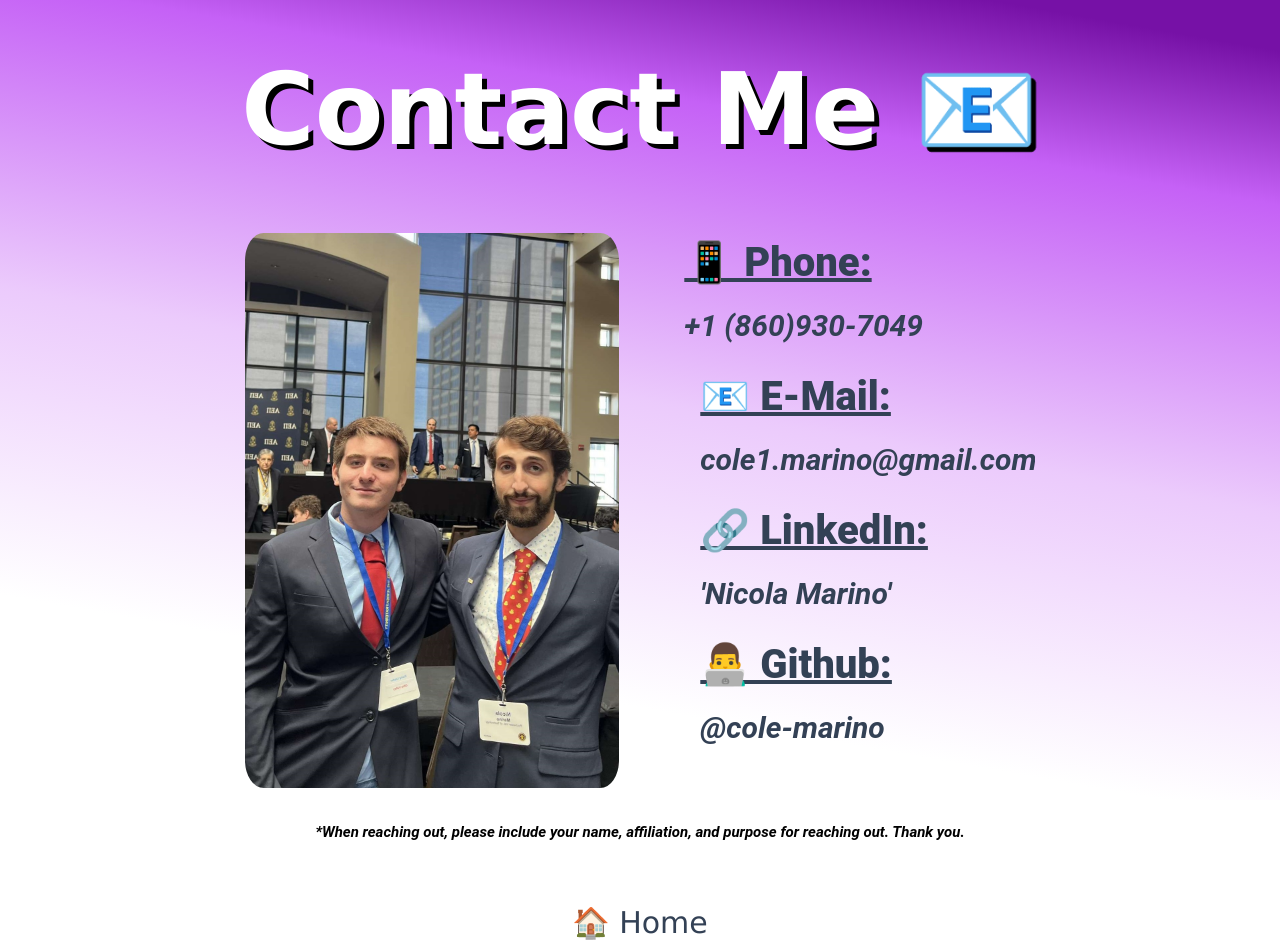
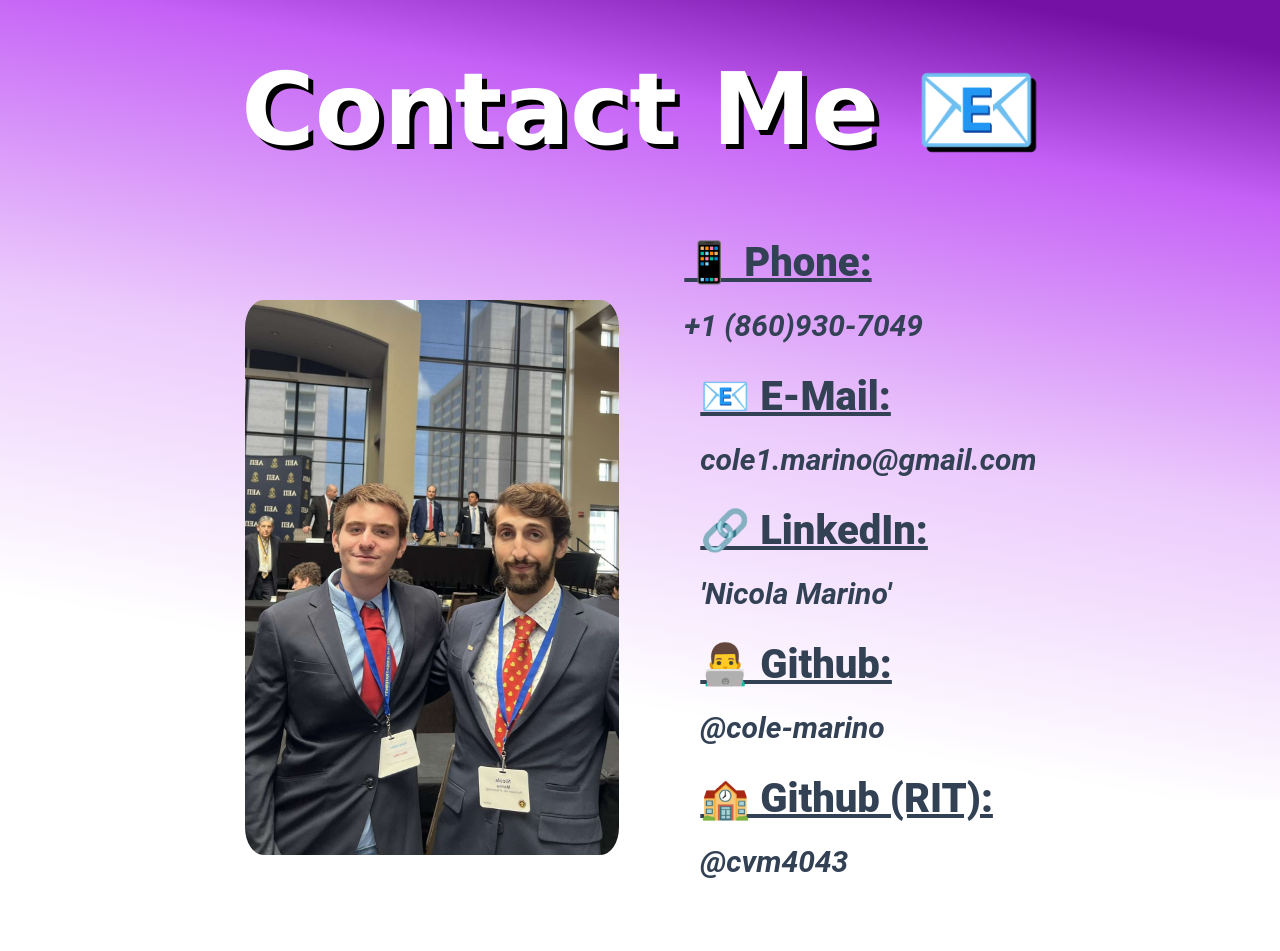
Before and after one commit to cole-marino/Website, an Astro site: page /contact in a window 1280 px wide. Shown: the top 951 px of the page. Built offline with nearby package versions, Linux system fonts and the light colour scheme; Astro itself is replaced by a stand-in of ours.

Commit message:
Added academic github account.

```diff
--- a/src/pages/contact.astro
+++ b/src/pages/contact.astro
@@ -40,7 +40,8 @@ import DefaultLayout from '../layouts/DefaultLayout.astro'
                                 ['📱 Phone:', '+1 (860)930-7049', 'Tel: 123-456-7890'],
                                 ['📧 E-Mail:', 'cole1.marino@gmail.com', 'mailto: cole1.marino@gmail.com'],
                                 ['🔗 LinkedIn:', '\'Nicola Marino\'', 'https://www.linkedin.com/in/nicola-marino-5761601b4/'],
-                                ['👨‍💻 Github:', '@cole-marino', 'https://github.com/cole-marino']
+                                ['👨‍💻 Github:', '@cole-marino', 'https://github.com/cole-marino'],
+                                ['🏫 Github (RIT):', '@cvm4043', 'https://github.com/cvm4043']
 
                             ].map(([title, info, url]) => (
                                 <div class="c-card block hover:shadow-xl rounded-lg overflow-hidden hover:scale-[110%] px-8 py-1 text-slate-700 font-medium hover:bg-slate-100 hover:text-slate-900">
```
